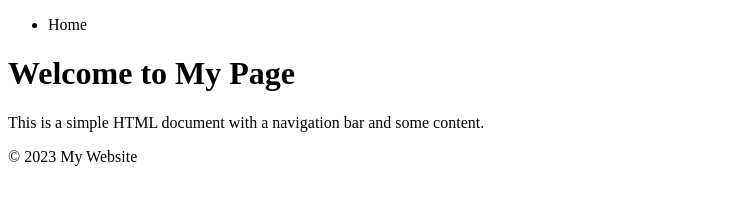
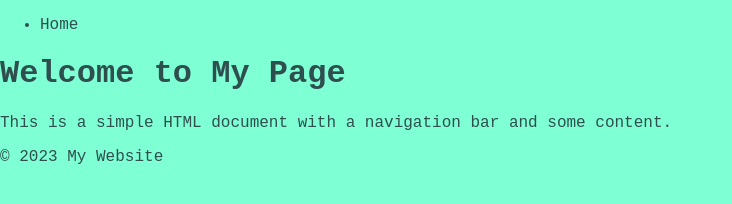
Before and after one commit to MartaFagundez/git_example, a plain HTML site: page index.html in a window 1280 px wide. Shown: the whole page, without its empty margins (0-732 px from the left). Drawn offline with Linux system fonts and the light colour scheme.

Commit message:
add the link to css sheet+

```diff
--- a/index.html
+++ b/index.html
@@ -3,7 +3,8 @@
 <head>
     <meta charset="UTF-8">
     <meta name="viewport" content="width=device-width, initial-scale=1.0">
-    <title>Document</title>
+    <link rel="stylesheet" href="./css/style.css">
+    <title>Git And Github</title>
 </head>
 <body>
     <nav>
```
